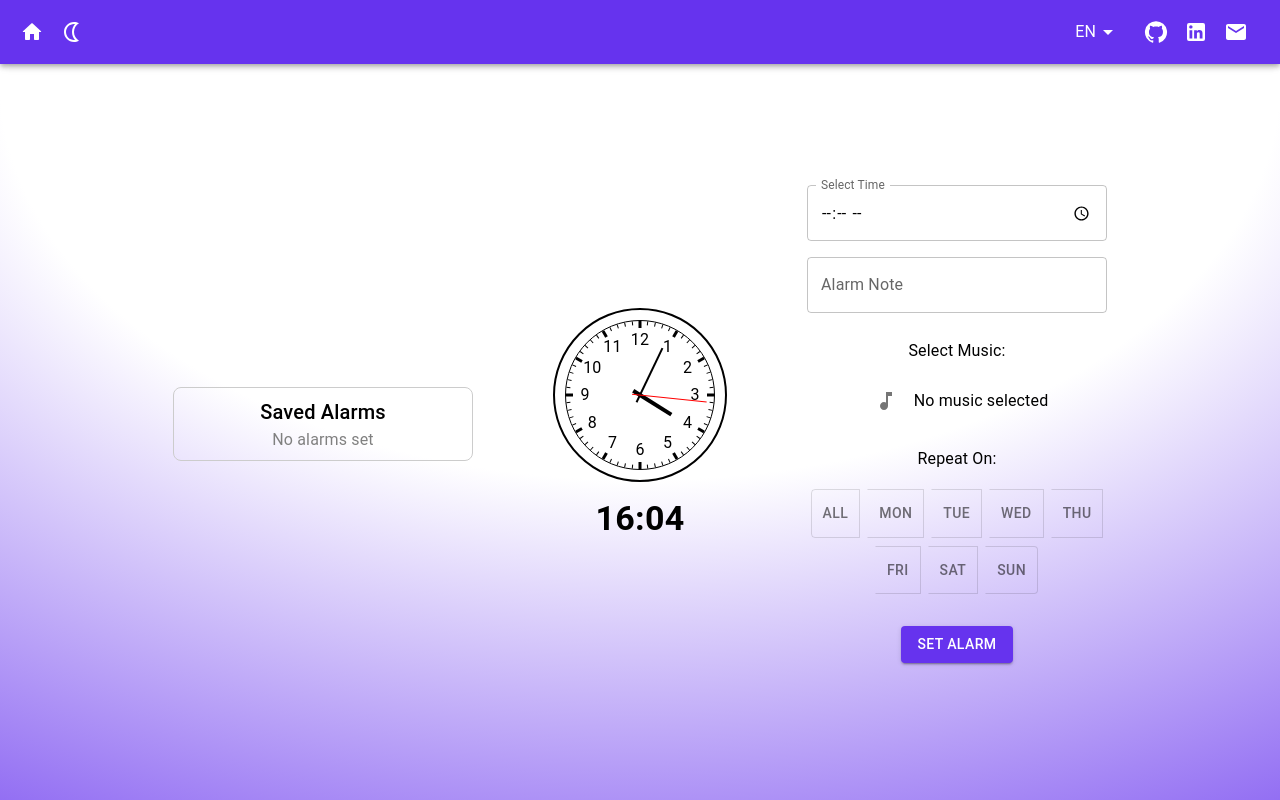
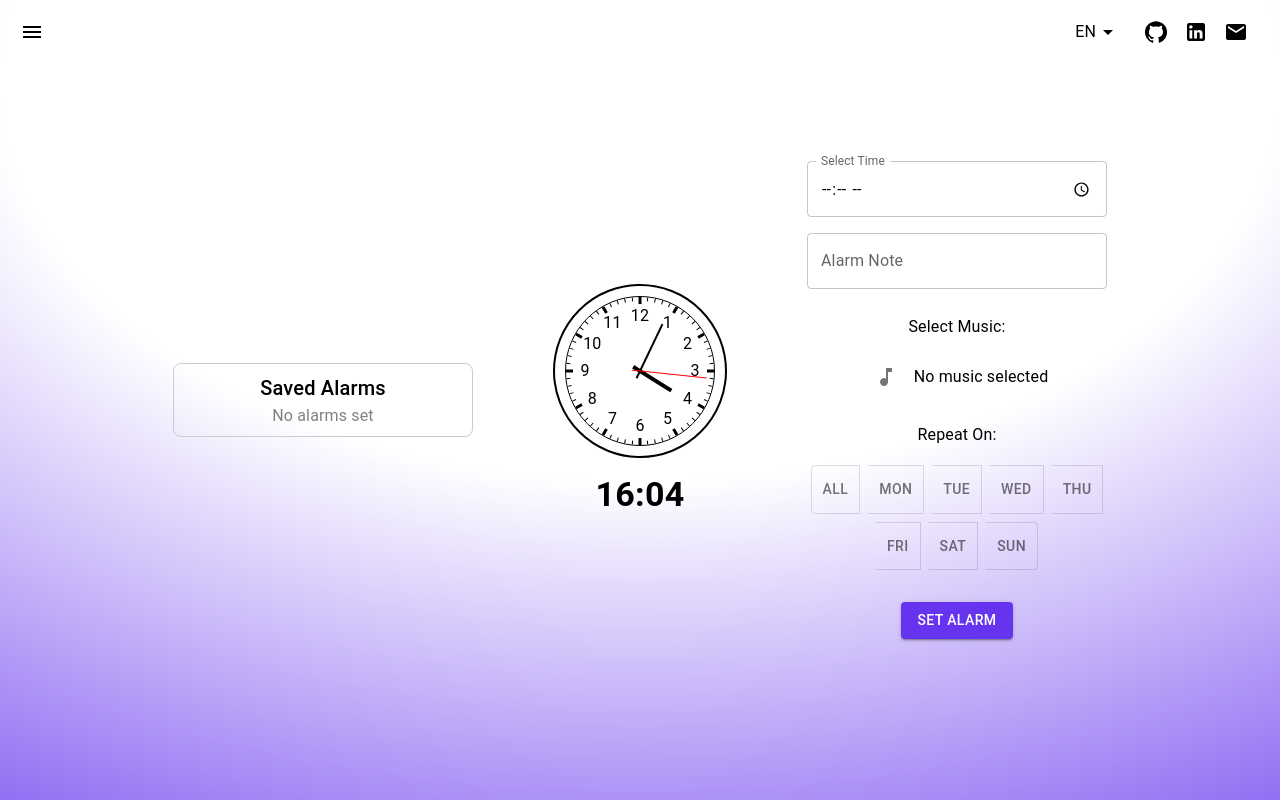
Before and after one commit to OneFor4ll/porfolio, a Next.js app: page /alarm-page in a window 1280 px wide. Built offline with nearby package versions, Linux system fonts and the light colour scheme.

Commit message:
chore: improved navbar

```diff
--- a/app/Navbar.tsx
+++ b/app/Navbar.tsx
@@ -11,6 +11,14 @@ import {
   MenuItem,
   Select,
   SelectChangeEvent,
+  Drawer,
+  List,
+  ListItem,
+  ListItemText,
+  Typography,
+  Divider,
+  useMediaQuery,
+  useTheme,
 } from "@mui/material"
 import LightModeOutlinedIcon from "@mui/icons-material/LightModeOutlined"
 import NightlightOutlinedIcon from "@mui/icons-material/NightlightOutlined"
@@ -18,16 +26,22 @@ import HomeRoundedIcon from "@mui/icons-material/HomeRounded"
 import GitHubIcon from "@mui/icons-material/GitHub"
 import LinkedInIcon from "@mui/icons-material/LinkedIn"
 import EmailIcon from "@mui/icons-material/Email"
-import { useRouter } from "next/navigation"
+import MenuIcon from "@mui/icons-material/Menu"
+import { useRouter, usePathname } from "next/navigation"
 import { Language, translations } from "@/libs/components/theme/app/translations"
 import { useLanguage } from "@/libs/components/sections/index/LanguageContext"
 
+
 const Navbar = ({ darkMode, toggleDarkMode }: { darkMode: boolean; toggleDarkMode: () => void }) => {
   const router = useRouter()
+  const theme = useTheme()
   const [snackbarOpen, setSnackbarOpen] = useState(false)
+  const [openDrawer, setOpenDrawer] = useState(false)
   const { language, setLanguage } = useLanguage()
-
+  const isTablet = useMediaQuery(theme.breakpoints.only("sm"))
+  const isMobile = useMediaQuery(theme.breakpoints.only("xs"))
   const email = "cebotariv20@gmail.com"
+  const t = translations[language]
 
   const handleCopyEmail = async () => {
     try {
@@ -42,11 +56,34 @@ const Navbar = ({ darkMode, toggleDarkMode }: { darkMode: boolean; toggleDarkMod
     setLanguage(event.target.value as Language)
   }
 
+  const handleProjectClick = (path: string) => {
+    router.push(path)
+    setOpenDrawer(false)
+  }
+
+  const handleExternalLink = (url: string) => {
+    window.open(url, "_blank")
+    setOpenDrawer(false)
+  }
+
+  const iconColor = darkMode ? "#ffffff" : "#000000"
+
+  const pathname = usePathname()
+
   return (
     <>
-      <AppBar position="static">
-        <Toolbar sx={{ display: "flex", justifyContent: "space-between" }}>
+      <AppBar
+        position="fixed"
+        elevation={0}
+        sx={{
+          backgroundColor: "transparent",
+          color: iconColor,
+        }}
+      >
+        <Toolbar sx={{ display: "flex", justifyContent: "space-between"}}>
           <Box sx={{ display: "flex", alignItems: "center" }}>
+            {pathname === "/" ? (
+              <>
                 <IconButton edge="start" color="inherit" onClick={() => router.push("/")}>
                   <HomeRoundedIcon />
                 </IconButton>
@@ -54,6 +91,12 @@ const Navbar = ({ darkMode, toggleDarkMode }: { darkMode: boolean; toggleDarkMod
                 <IconButton edge="end" color="inherit" onClick={toggleDarkMode}>
                   {darkMode ? <LightModeOutlinedIcon /> : <NightlightOutlinedIcon />}
                 </IconButton>
+              </>
+            ) : (
+              <IconButton edge="start" color="inherit" onClick={() => setOpenDrawer(true)}>
+                <MenuIcon />
+              </IconButton>
+            )}
           </Box>
 
           <Box sx={{ display: "flex", alignItems: "center" }}>
@@ -95,13 +138,72 @@ const Navbar = ({ darkMode, toggleDarkMode }: { darkMode: boolean; toggleDarkMod
         </Toolbar>
       </AppBar>
 
-      <Snackbar
-        open={snackbarOpen}
-        autoHideDuration={1000}
-        onClose={() => setSnackbarOpen(false)}
+      <Drawer anchor="left" open={openDrawer} onClose={() => setOpenDrawer(false)}>
+        <Box sx={{ width: isMobile ? 200 : 250 }}>
+          {pathname !== "/" && (
+            <>
+              <Box
+                sx={{
+                  display: "flex",
+                  justifyContent: "center",
+                  alignItems: "center",
+                  gap: 3,
+                }}
               >
+                <IconButton
+                  color="inherit"
+                  onClick={() => { router.push("/"); setOpenDrawer(false); }}
+                >
+                  <HomeRoundedIcon />
+                </IconButton>
+
+                <IconButton
+                  color="inherit"
+                  onClick={() => { toggleDarkMode(); setOpenDrawer(false); }}
+                >
+                  {darkMode ? <LightModeOutlinedIcon /> : <NightlightOutlinedIcon />}
+                </IconButton>
+              </Box>
+            </>
+          )}
+
+
+          <Typography variant="subtitle1" sx={{ px: 2, py: 1, fontWeight: "bold" }}>
+            {t.experimentsTitle}
+          </Typography>
+
+          <ListItem button onClick={() => handleProjectClick("/alarm-page")}>
+            <ListItemText primary={t.alarmProject} />
+          </ListItem>
+
+          <ListItem button onClick={() => handleProjectClick("/qr-page")}>
+            <ListItemText primary={t.qrProject} />
+          </ListItem>
+
+          <Divider sx={{ my: 1 }} />
+
+          <Typography variant="subtitle1" sx={{ px: 2, py: 1, fontWeight: "bold" }}>
+            {t.githubProjectsTitle}
+          </Typography>
+
+          <Typography variant="body2" sx={{ px: 2, py: 1, color: "gray", fontStyle: "italic" }}>
+            {t.githubProjectsDescription}
+          </Typography>
+
+          <ListItem button onClick={() => handleExternalLink("https://github.com/OneFor4ll/Work/tree/main/Shop")}>
+            <ListItemText primary={t.shopProject} />
+          </ListItem>
+
+          <ListItem button onClick={() => handleExternalLink("https://github.com/OneFor4ll/Work/tree/main/ControlManagement")}>
+            <ListItemText primary={t.controlManagementProject} />
+          </ListItem>
+        </Box>
+      </Drawer>
+
+
+      <Snackbar open={snackbarOpen} autoHideDuration={1000} onClose={() => setSnackbarOpen(false)}>
         <Alert onClose={() => setSnackbarOpen(false)} severity="success" sx={{ width: "100%" }}>
-          {translations[language].emailCopied}
+          {t.emailCopied}
         </Alert>
       </Snackbar>
     </>
--- a/libs/components/sections/index/Alarm.tsx
+++ b/libs/components/sections/index/Alarm.tsx
@@ -249,7 +249,7 @@ const AlarmPage: React.FC = () => {
       gap={isMobile ? 8 : isTablet ? 5 : 10}
       px={isMobile ? 5 : 4}
       flexDirection={isMobile ? "column" : "row"}
-      sx={{ paddingTop: isMobile ? 3 : 0 }}
+      sx={{ paddingTop: 10 }}
     >
       <Box sx={{
         maxHeight: "300px",
--- a/libs/components/sections/index/Main.tsx
+++ b/libs/components/sections/index/Main.tsx
@@ -38,7 +38,7 @@ const Main = () => {
       justifyContent="center"
       alignItems="center"
       gap={4}
-      minHeight="90vh"
+      minHeight={isMobile ? "100vh" : "100vh"}
       padding={isMobile ? 2 : 4}
     >
       <Typography variant="h4" textAlign="center">
```
Lines whose indentation alone changed are shown as unchanged.
